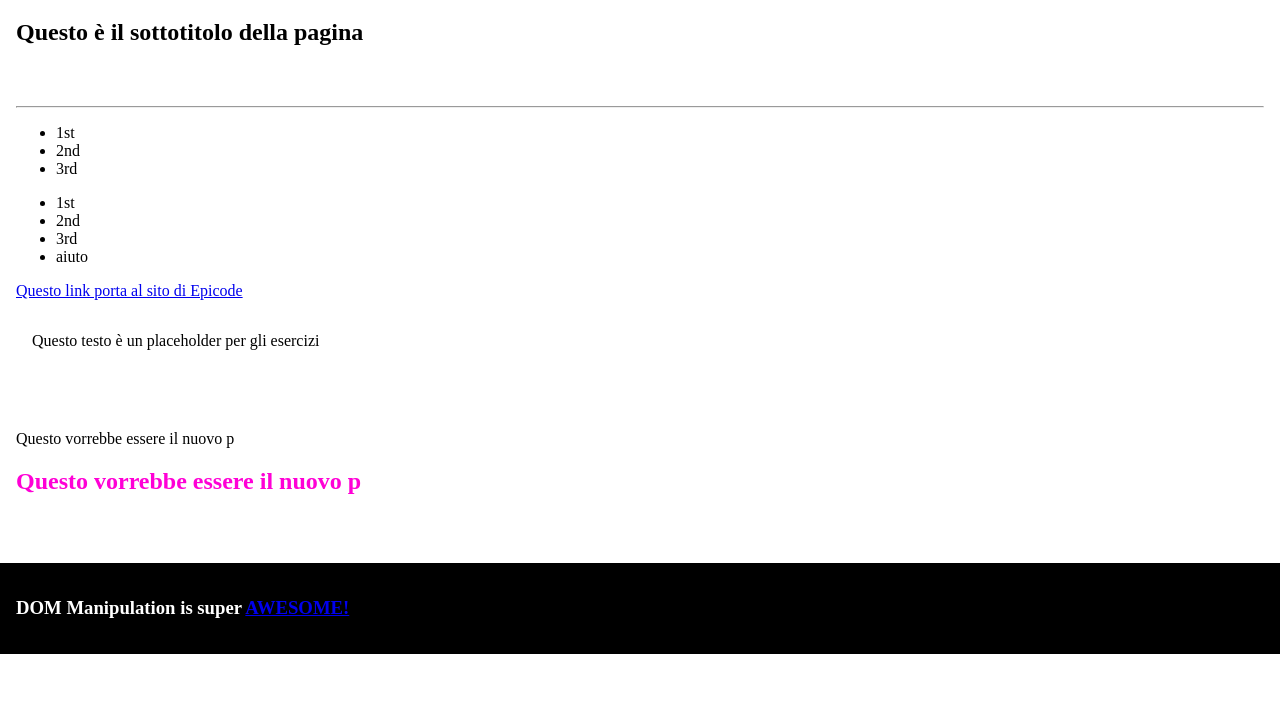
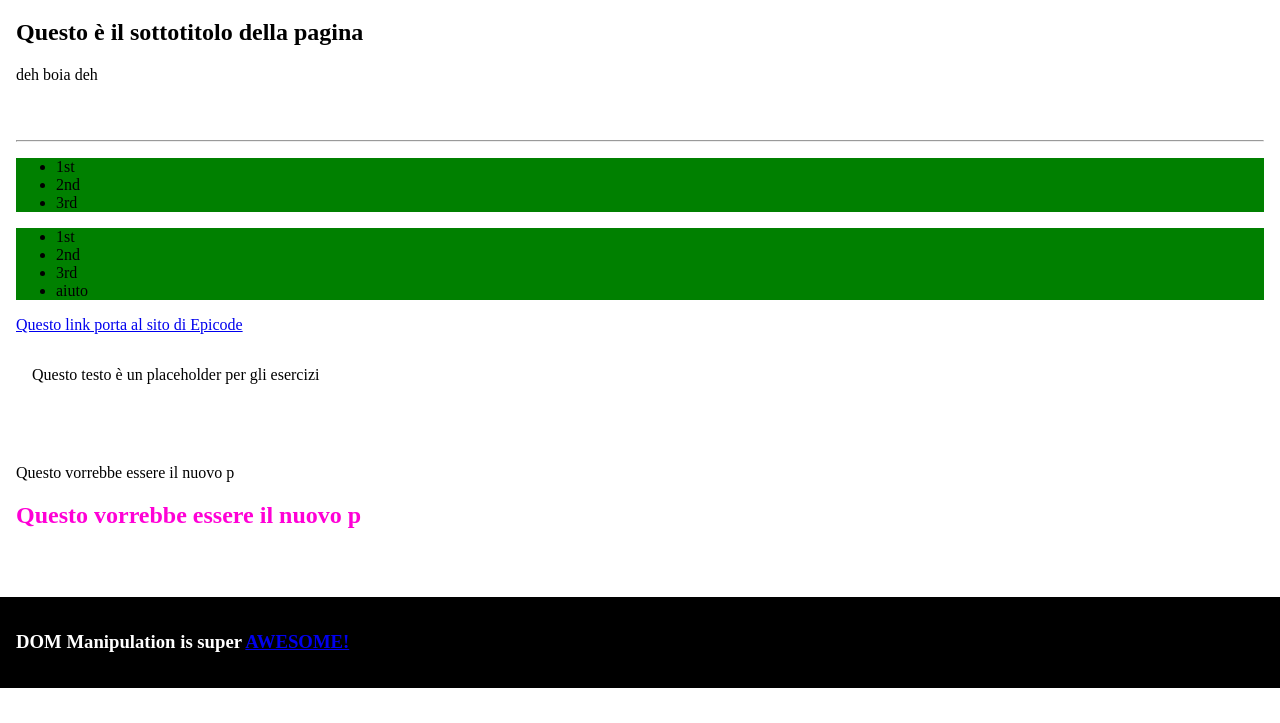
Before and after one commit to MelissaCanu/S3E2, a plain HTML site: page D7.html in a window 1280 px wide. Shown: the part 77-800 px from the top of the page. Drawn offline with Linux system fonts and the light colour scheme.

Commit message:
green bg ex.8 complete

```diff
--- a/D7.html
+++ b/D7.html
@@ -153,19 +153,39 @@
          Scrivi una funzione che aggiunga un paragrafo al primo div
       */
 
-      const addParagraph = function () {};
+      const addParagraph = function () {
+        let newP2 = document.createElement("p");
+        let p2Text = document.createTextNode("deh boia deh");
+        newP2.appendChild(p2Text);
+        let getDiv = document.querySelector("div:first-child");
+        getDiv.insertBefore(newP2, getDiv.children[-1]);
+      };
+      addParagraph();
 
       /* ESERCIZIO 7
          Scrivi una funzione che faccia scomparire la prima lista non ordinata
       */
 
-      const hideFirstUl = function () {};
+      const hideFirstUl = function () {
+        let firstUl = document.getElementById("firstList");
+        firstUl.remove();
+      };
+
+      // hideFirstUl(); (commentato per ex. 8)
 
       /* ESERCIZIO 8
          Scrivi una funzione che renda verde il background di ogni lista non ordinata
         */
 
-      const paintItGreen = function () {};
+      const paintItGreen = function () {
+        let everyList = document.querySelectorAll("ul");
+        // console.log(everyList);
+        everyList.forEach((list) => {
+          list.style.backgroundColor = "green";
+        });
+      };
+
+      paintItGreen();
 
       /* ESERCIZIO 9
          Scrivi una funzione che rimuova l'ultima lettera dall'h1 ogni volta che l'utente lo clicca
```
